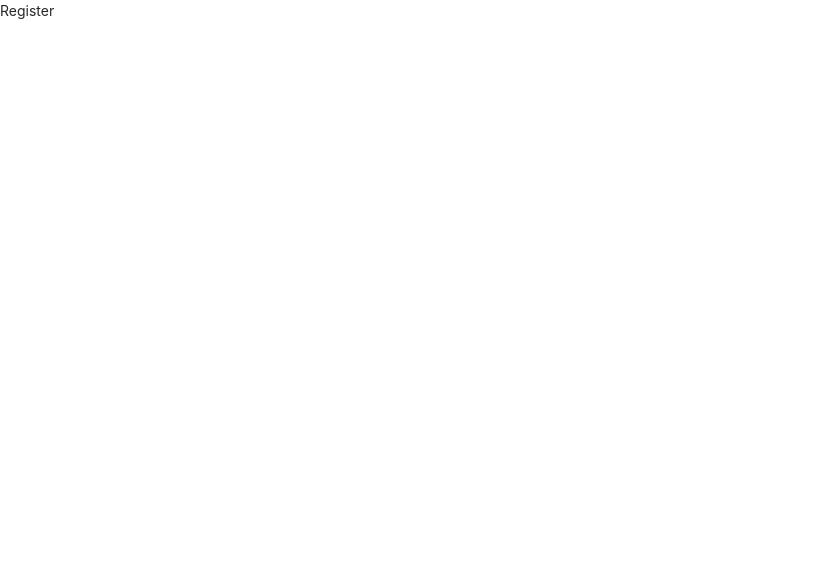
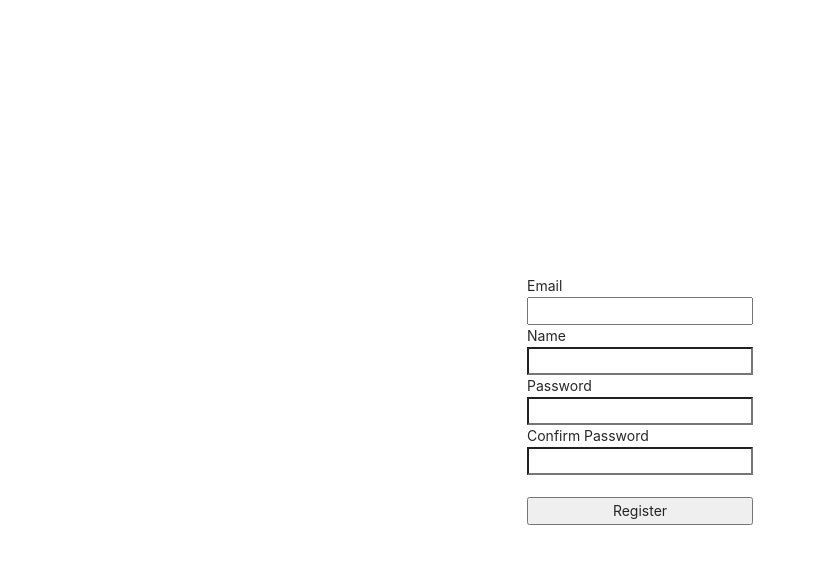
Before and after one commit to KeraKim/react-node-boiler-plate, a React (Create React App) app in the folder client/: page /register in a window 1280 px wide. Shown: the top 564 px of the page, without its empty margins (0-815 px from the left). Built offline with nearby package versions, Linux system fonts and the light colour scheme.

Commit message:
no message

```diff
--- a/client/src/_actions/types.js
+++ b/client/src/_actions/types.js
@@ -1 +1,2 @@
 export const LOGIN_USER = "login_user";
+export const REGISTER_USER = "register_user";
--- a/client/src/_actions/user_action.js
+++ b/client/src/_actions/user_action.js
@@ -1,12 +1,24 @@
 import axios from "axios";
-import {LOGIN_USER} from './types'
+import { LOGIN_USER, REGISTER_USER } from "./types";
 
 export function loginUser(dataToSubmit) {
-  const request = axios.post('/api/users/login', dataToSubmit)
-      .then(response => response.data)
+  const request = axios
+    .post("/api/users/login", dataToSubmit)
+    .then((response) => response.data);
 
   return {
     type: LOGIN_USER,
-    payload: request
-  }
+    payload: request,
+  };
 }
+
+export function registerUser(dataToSubmit) {
+  const request = axios
+      .post("/api/users/register", dataToSubmit)
+      .then((response) => response.data);
+
+  return {
+    type: REGISTER_USER,
+    payload: request,
+  };
+}
--- a/client/src/_reducers/user_reducer.js
+++ b/client/src/_reducers/user_reducer.js
@@ -1,12 +1,14 @@
-import { LOGIN_USER } from "../_actions/types";
+import { LOGIN_USER, REGISTER_USER } from "../_actions/types";
 
 export default function (state = {}, action) {
   switch (action.type) {
+    case REGISTER_USER:
+      return { ...state, register: action.payload };
+
     case LOGIN_USER:
-      return {...state, loginSuccess: action.payload}
-      break;
+      return { ...state, loginSuccess: action.payload };
 
     default:
-      return state
+      return state;
   }
 }
--- a/client/src/components/views/LoginPage/LoginPage.js
+++ b/client/src/components/views/LoginPage/LoginPage.js
@@ -1,50 +1,52 @@
-import React, {useState} from "react";
-import Axios from "axios";
+import React, { useState } from "react";
 import { useDispatch } from "react-redux";
 import { loginUser } from "../../../_actions/user_action";
 
 const LoginPage = (props) => {
   const dispatch = useDispatch();
 
-  const [email, setEmail] = useState('');
-  const [password, setPassword] = useState('')
+  const [email, setEmail] = useState("");
+  const [password, setPassword] = useState("");
 
   const onChangeEmailHandler = (event) => {
-    setEmail(event.currentTarget.value)
-  }
+    setEmail(event.currentTarget.value);
+  };
 
   const onChangePasswordHandler = (event) => {
-    setPassword(event.currentTarget.value)
-  }
+    setPassword(event.currentTarget.value);
+  };
 
   const onSubmitHandler = (event) => {
-    event.preventDefault()
+    event.preventDefault();
 
-    const body ={
+    const body = {
       email: email,
-      password: password
+      password: password,
+    };
+
+    dispatch(loginUser(body)).then((response) => {
+      if (response.payload.loginSuccess) {
+        props.history.push("/");
+      } else {
+        alert("Error");
       }
+    });
+  };
 
-    dispatch(loginUser(body)).then(response => {
-      if(response.payload.loginSuccess){
-        props.history.push('/')
-      } else {
-        alert("Error")
-      }
-    })
-  }
-
-  return(
-      <div style={{
+  return (
+    <div
+      style={{
         display: "flex",
         justifyContent: "center",
         alignItems: "center",
         width: "100%",
         height: "100vh",
-      }}>
-
-        <form style={{
-          display: "flex", flexDirection: 'column'
+      }}
+    >
+      <form
+        style={{
+          display: "flex",
+          flexDirection: "column",
         }}
         onSubmit={onSubmitHandler}
       >
@@ -52,15 +54,18 @@
         <input type="email" value={email} onChange={onChangeEmailHandler} />
 
         <label>Password</label>
-          <input type="Password" value={password} onChange={onChangePasswordHandler} />
+        <input
+          type="Password"
+          value={password}
+          onChange={onChangePasswordHandler}
+        />
 
         <br />
 
         <button>Login</button>
-
       </form>
     </div>
-  )
-}
+  );
+};
 
-export default LoginPage
+export default LoginPage;
--- a/client/src/components/views/RegisterPage/RegisterPage.js
+++ b/client/src/components/views/RegisterPage/RegisterPage.js
@@ -1,9 +1,87 @@
-import React from "react";
+import React, {useState} from "react";
+import { registerUser } from "../../../_actions/user_action";
+import {useDispatch} from "react-redux";
 
-const RegisterPage = () => {
+const RegisterPage = (props) => {
+
+  const dispatch = useDispatch();
+
+  const [email, setEmail] = useState("");
+  const [name, setName] = useState("");
+  const [password, setPassword] = useState("");
+  const [confirmPassword, setConfirmPassword] = useState("");
+
+  const onChangeEmailHandler = (event) => {
+    setEmail(event.currentTarget.value);
+  };
+
+  const onChangeNameHandler = (event) => {
+    setName(event.currentTarget.value);
+  };
+
+  const onChangePasswordHandler = (event) => {
+    setPassword(event.currentTarget.value);
+  };
+
+  const onChangeConfirmPasswordHandler = (event) => {
+    setConfirmPassword(event.currentTarget.value);
+  };
+
+  const onSubmitHandler = (event) => {
+    event.preventDefault();
+
+    if(password !== confirmPassword){
+      return alert("비밀번호와 비림번호 확인이 다릅니다.")
+    }
+
+    const body = {
+      email: email,
+      name: name,
+      password: password,
+    };
+
+    dispatch(registerUser(body)).then((response) => {
+      if(response.payload.success) {
+        props.history.push('/')
+      } else {
+        alert('Failed to sign up')
+      }
+    });
+  };
+
   return(
-      <div>
-        Register
+      <div
+          style={{
+            display: "flex",
+            justifyContent: "center",
+            alignItems: "center",
+            width: "100%",
+            height: "100vh",
+          }}
+      >
+        <form
+            style={{
+              display: "flex",
+              flexDirection: "column",
+            }}
+            onSubmit={onSubmitHandler}
+        >
+          <label>Email</label>
+          <input type="email" value={email} onChange={onChangeEmailHandler} />
+
+          <label>Name</label>
+          <input type="text" value={name} onChange={onChangeNameHandler} />
+
+          <label>Password</label>
+          <input type="password" value={password} onChange={onChangePasswordHandler} />
+
+          <label>Confirm Password</label>
+          <input type="password" value={confirmPassword} onChange={onChangeConfirmPasswordHandler} />
+
+          <br />
+
+          <button>Register</button>
+        </form>
       </div>
   )
 }
```
Lines whose indentation alone changed are shown as unchanged.
